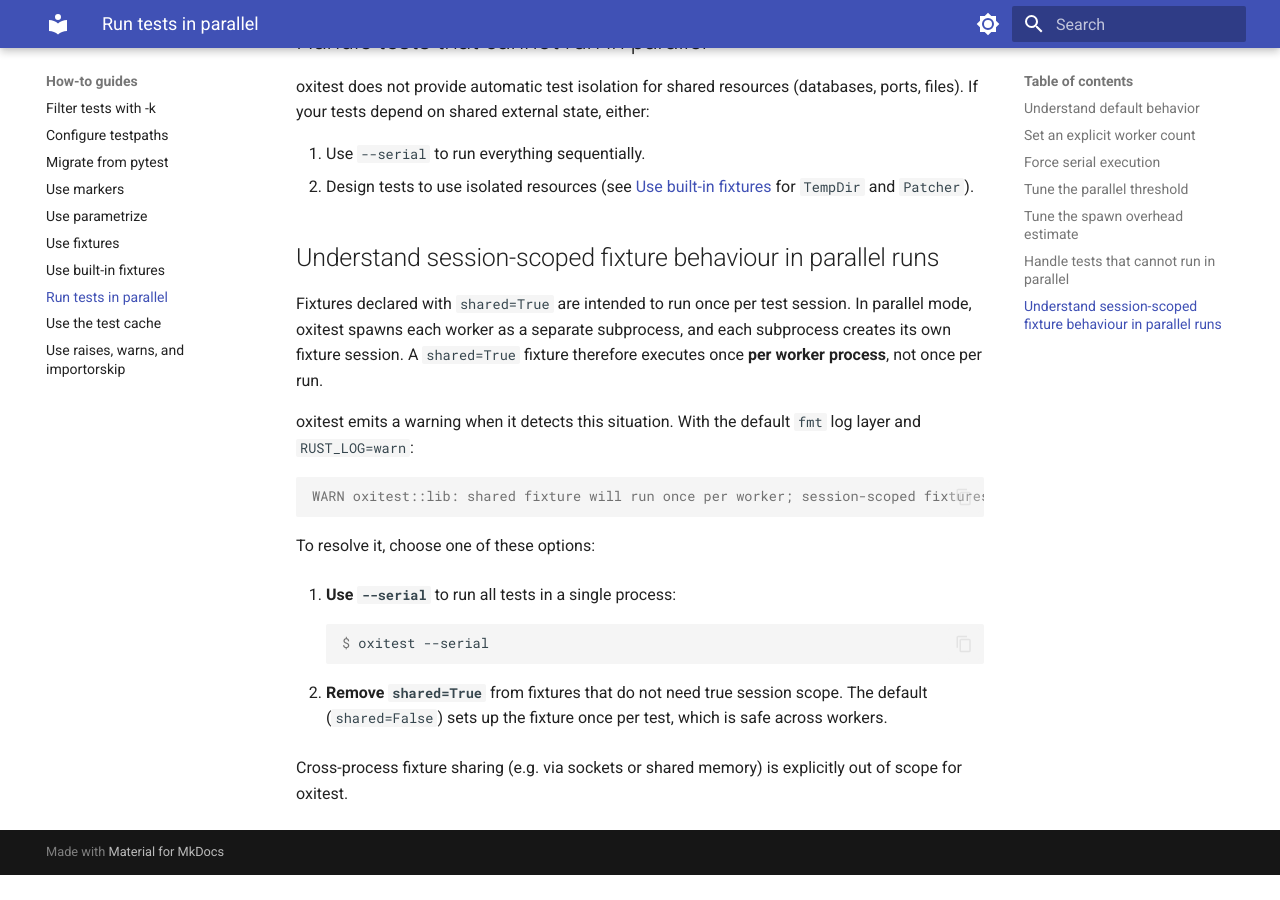
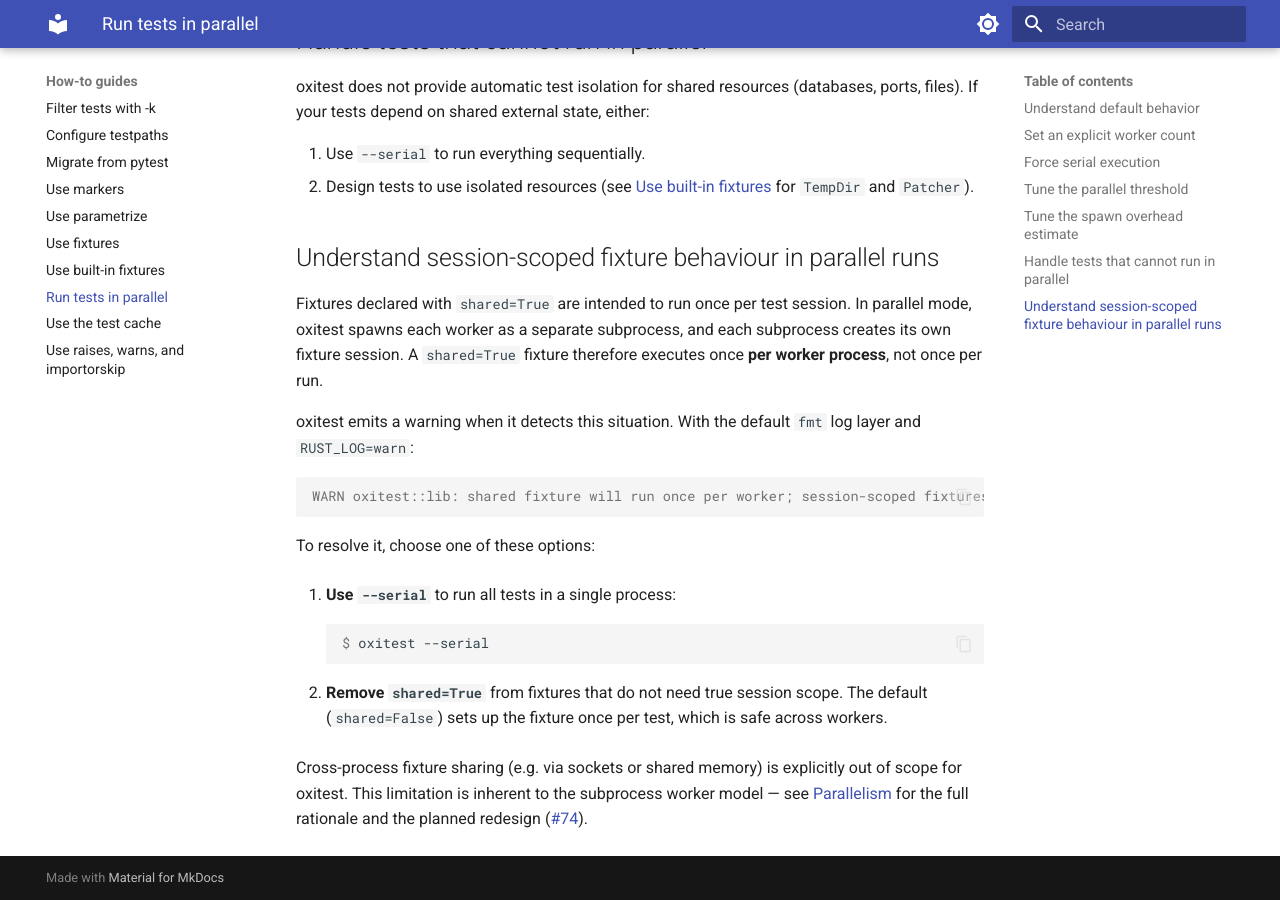
Before and after one commit to kalonji-tools/oxitest, an MkDocs documentation site: the page built from docs/src/how-to/run-in-parallel.md, in a window 1280 px wide and 900 px high, scrolled down 1596 px. Built offline with MkDocs 1.6.1 and Material for MkDocs 9.7.7, drawn with Linux system fonts in a browser that asks for light colours; before the commit the page ends 2471 px from its top, so only the background shows below that.

Commit message:
docs(parallelism): link #74 tracking issue and cross-reference how-to ↔ explanation

```diff
--- a/docs/src/how-to/run-in-parallel.md
+++ b/docs/src/how-to/run-in-parallel.md
@@ -97,4 +97,6 @@
    workers.
 
 Cross-process fixture sharing (e.g. via sockets or shared memory) is explicitly
-out of scope for oxitest.
+out of scope for oxitest. This limitation is inherent to the subprocess worker
+model — see [Parallelism](../explanation/parallelism.md) for the full rationale
+and the planned redesign ([#74](https://github.com/kalonji-tools/oxitest/issues/74)).
```
Also changed, not shown: docs/src/explanation/parallelism.md (+2 -0 lines).
